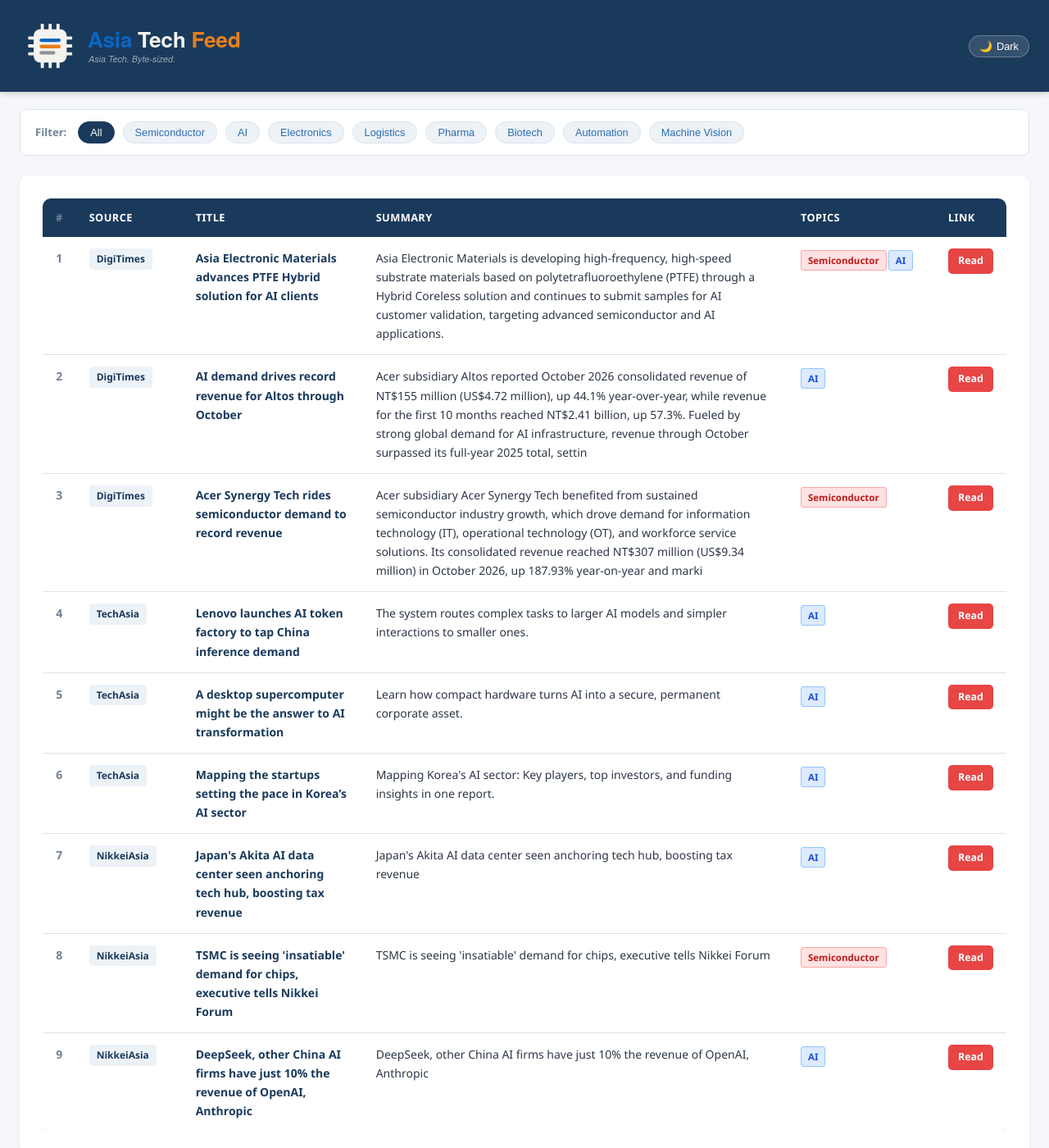
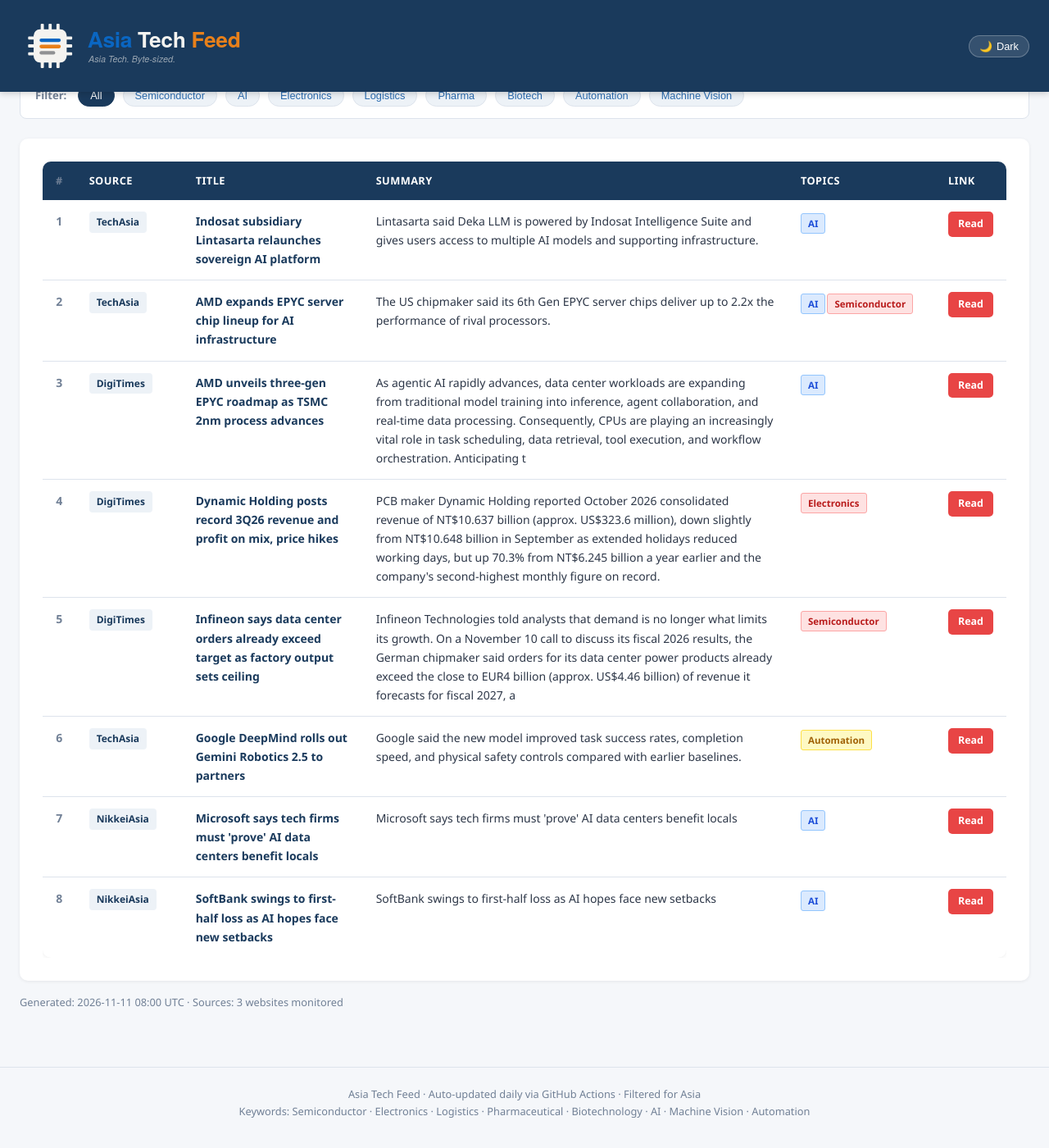
Before and after one commit to asiatechfeed/Asia-Tech-Feed, a Jekyll site: the page built from _posts/2026-11-11-asia-tech-news-digest.md, in a window 1280 px wide and 1400 px high, scrolled down 633 px. Shown: the whole window at 82% size. Built offline with Jekyll 4.4.1, drawn with Linux system fonts in a browser that asks for light colours; a script that is not in the unit is left out; some of the changed text lies outside the part shown.

Commit message:
📰 News digest 2026-11-11 (8 articles)

```diff
--- a/_posts/2026-11-11-asia-tech-news-digest.md
+++ b/_posts/2026-11-11-asia-tech-news-digest.md
@@ -1,16 +1,16 @@
 ---
 layout: post
 title: "Asia Tech News Digest - November 11, 2026"
-date: 2026-11-11 13:48:14 +0800
-articles_count: 9
+date: 2026-11-11 16:00:50 +0800
+articles_count: 8
 sources_count: 3
 sources: ["DigiTimes", "NikkeiAsia", "TechAsia"]
 csv_file: /assets/data/news-2026-11-11.tsv
-featured_title: "Asia Electronic Materials advances PTFE Hybrid solution for AI clients"
-featured_url: "https://www.digitimes.com/news/a20261110PD239/asia-hybrid-materials-substrate-performance.html"
-featured_source: "DigiTimes"
-featured_summary: "Asia Electronic Materials is developing high-frequency, high-speed substrate materials based on polytetrafluoroethylene (PTFE) through a Hybrid Coreless solution and continues to submit samples for AI customer validation, targeting advanced semiconductor and AI applications."
-featured_image: "https://img.digitimes.com/newsshow/20261110pd239_files/1_2b.jpg"
+featured_title: "Indosat subsidiary Lintasarta relaunches sovereign AI platform"
+featured_url: "https://www.techinasia.com/batams-data-center-boom-started-caveats"
+featured_source: "TechAsia"
+featured_summary: "Lintasarta said Deka LLM is powered by Indosat Intelligence Suite and gives users access to multiple AI models and supporting infrastructure."
+featured_image: ""
 ---
 
 <table class="news-table">
@@ -27,75 +27,67 @@ featured_image: "https://img.digitimes.com/newsshow/20261110pd239_files/1_2b.jpg
 <tbody>
 <tr>
   <td class="col-num">1</td>
-  <td class="col-source"><span class="source-badge">DigiTimes</span></td>
-  <td class="col-title"><span class="article-title">Asia Electronic Materials advances PTFE Hybrid solution for AI clients</span></td>
-  <td class="col-summary">Asia Electronic Materials is developing high-frequency, high-speed substrate materials based on polytetrafluoroethylene (PTFE) through a Hybrid Coreless solution and continues to submit samples for AI customer validation, targeting advanced semiconductor and AI applications.</td>
-  <td class="col-tags"><span class="tag semi">Semiconductor</span><span class="tag ai">AI</span></td>
-  <td class="col-link"><a class="btn-link" href="https://www.digitimes.com/news/a20261110PD239/asia-hybrid-materials-substrate-performance.html" target="_blank" rel="noopener">Read</a></td>
+  <td class="col-source"><span class="source-badge">TechAsia</span></td>
+  <td class="col-title"><span class="article-title">Indosat subsidiary Lintasarta relaunches sovereign AI platform</span></td>
+  <td class="col-summary">Lintasarta said Deka LLM is powered by Indosat Intelligence Suite and gives users access to multiple AI models and supporting infrastructure.</td>
+  <td class="col-tags"><span class="tag ai">AI</span></td>
+  <td class="col-link"><a class="btn-link" href="https://www.techinasia.com/batams-data-center-boom-started-caveats" target="_blank" rel="noopener">Read</a></td>
 </tr>
 <tr>
   <td class="col-num">2</td>
-  <td class="col-source"><span class="source-badge">DigiTimes</span></td>
-  <td class="col-title"><span class="article-title">AI demand drives record revenue for Altos through October</span></td>
-  <td class="col-summary">Acer subsidiary Altos reported October 2026 consolidated revenue of NT$155 million (US$4.72 million), up 44.1% year-over-year, while revenue for the first 10 months reached NT$2.41 billion, up 57.3%. Fueled by strong global demand for AI infrastructure, revenue through October surpassed its full-year 2025 total, settin</td>
-  <td class="col-tags"><span class="tag ai">AI</span></td>
-  <td class="col-link"><a class="btn-link" href="https://www.digitimes.com/news/a20261110PD247/altos-computing-revenue-acer-subsidiary-demand.html" target="_blank" rel="noopener">Read</a></td>
+  <td class="col-source"><span class="source-badge">TechAsia</span></td>
+  <td class="col-title"><span class="article-title">AMD expands EPYC server chip lineup for AI infrastructure</span></td>
+  <td class="col-summary">The US chipmaker said its 6th Gen EPYC server chips deliver up to 2.2x the performance of rival processors.</td>
+  <td class="col-tags"><span class="tag ai">AI</span><span class="tag semi">Semiconductor</span></td>
+  <td class="col-link"><a class="btn-link" href="https://www.techinasia.com/amd-shares-fall-50-q2-revenue-growth" target="_blank" rel="noopener">Read</a></td>
 </tr>
 <tr>
   <td class="col-num">3</td>
   <td class="col-source"><span class="source-badge">DigiTimes</span></td>
-  <td class="col-title"><span class="article-title">Acer Synergy Tech rides semiconductor demand to record revenue</span></td>
-  <td class="col-summary">Acer subsidiary Acer Synergy Tech benefited from sustained semiconductor industry growth, which drove demand for information technology (IT), operational technology (OT), and workforce service solutions. Its consolidated revenue reached NT$307 million (US$9.34 million) in October 2026, up 187.93% year-on-year and marki</td>
-  <td class="col-tags"><span class="tag semi">Semiconductor</span></td>
-  <td class="col-link"><a class="btn-link" href="https://www.digitimes.com/news/a20261110PD246/ast-acer-subsidiary-demand-revenue.html" target="_blank" rel="noopener">Read</a></td>
+  <td class="col-title"><span class="article-title">AMD unveils three-gen EPYC roadmap as TSMC 2nm process advances</span></td>
+  <td class="col-summary">As agentic AI rapidly advances, data center workloads are expanding from traditional model training into inference, agent collaboration, and real-time data processing. Consequently, CPUs are playing an increasingly vital role in task scheduling, data retrieval, tool execution, and workflow orchestration. Anticipating t</td>
+  <td class="col-tags"><span class="tag ai">AI</span></td>
+  <td class="col-link"><a class="btn-link" href="https://www.digitimes.com/news/a20261111PD259/amd-2nm-tsmc-data-center-cpu.html" target="_blank" rel="noopener">Read</a></td>
 </tr>
 <tr>
   <td class="col-num">4</td>
-  <td class="col-source"><span class="source-badge">TechAsia</span></td>
-  <td class="col-title"><span class="article-title">Lenovo launches AI token factory to tap China inference demand</span></td>
-  <td class="col-summary">The system routes complex tasks to larger AI models and simpler interactions to smaller ones.</td>
-  <td class="col-tags"><span class="tag ai">AI</span></td>
-  <td class="col-link"><a class="btn-link" href="https://www.techinasia.com/lenovo-says-over-90-of-ai-pilots-fail-to-reach-deployment" target="_blank" rel="noopener">Read</a></td>
+  <td class="col-source"><span class="source-badge">DigiTimes</span></td>
+  <td class="col-title"><span class="article-title">Dynamic Holding posts record 3Q26 revenue and profit on mix, price hikes</span></td>
+  <td class="col-summary">PCB maker Dynamic Holding reported October 2026 consolidated revenue of NT$10.637 billion (approx. US$323.6 million), down slightly from NT$10.648 billion in September as extended holidays reduced working days, but up 70.3% from NT$6.245 billion a year earlier and the company's second-highest monthly figure on record.</td>
+  <td class="col-tags"><span class="tag semi">Electronics</span></td>
+  <td class="col-link"><a class="btn-link" href="https://www.digitimes.com/news/a20261111PD257/dynamic-pcb-revenue-profit-price.html" target="_blank" rel="noopener">Read</a></td>
 </tr>
 <tr>
   <td class="col-num">5</td>
-  <td class="col-source"><span class="source-badge">TechAsia</span></td>
-  <td class="col-title"><span class="article-title">A desktop supercomputer might be the answer to AI transformation</span></td>
-  <td class="col-summary">Learn how compact hardware turns AI into a secure, permanent corporate asset.</td>
-  <td class="col-tags"><span class="tag ai">AI</span></td>
-  <td class="col-link"><a class="btn-link" href="https://www.techinasia.com/desktop-supercomputer-answer-ai-transformation" target="_blank" rel="noopener">Read</a></td>
+  <td class="col-source"><span class="source-badge">DigiTimes</span></td>
+  <td class="col-title"><span class="article-title">Infineon says data center orders already exceed target as factory output sets ceiling</span></td>
+  <td class="col-summary">Infineon Technologies told analysts that demand is no longer what limits its growth. On a November 10 call to discuss its fiscal 2026 results, the German chipmaker said orders for its data center power products already exceed the close to EUR4 billion (approx. US$4.46 billion) of revenue it forecasts for fiscal 2027, a</td>
+  <td class="col-tags"><span class="tag semi">Semiconductor</span></td>
+  <td class="col-link"><a class="btn-link" href="https://www.digitimes.com/news/a20261111VL218/infineon-demand-data-center-growth-revenue.html" target="_blank" rel="noopener">Read</a></td>
 </tr>
 <tr>
   <td class="col-num">6</td>
   <td class="col-source"><span class="source-badge">TechAsia</span></td>
-  <td class="col-title"><span class="article-title">Mapping the startups setting the pace in Korea’s AI sector</span></td>
-  <td class="col-summary">Mapping Korea's AI sector: Key players, top investors, and funding insights in one report.</td>
-  <td class="col-tags"><span class="tag ai">AI</span></td>
-  <td class="col-link"><a class="btn-link" href="https://www.techinasia.com/visual-story/mapping-koreas-leading-ai-startups" target="_blank" rel="noopener">Read</a></td>
+  <td class="col-title"><span class="article-title">Google DeepMind rolls out Gemini Robotics 2.5 to partners</span></td>
+  <td class="col-summary">Google said the new model improved task success rates, completion speed, and physical safety controls compared with earlier baselines.</td>
+  <td class="col-tags"><span class="tag auto">Automation</span></td>
+  <td class="col-link"><a class="btn-link" href="https://www.techinasia.com/google-deepmind-robotics-bets-brain-body" target="_blank" rel="noopener">Read</a></td>
 </tr>
 <tr>
   <td class="col-num">7</td>
   <td class="col-source"><span class="source-badge">NikkeiAsia</span></td>
-  <td class="col-title"><span class="article-title">Japan's Akita AI data center seen anchoring tech hub, boosting tax revenue</span></td>
-  <td class="col-summary">Japan's Akita AI data center seen anchoring tech hub, boosting tax revenue</td>
+  <td class="col-title"><span class="article-title">Microsoft says tech firms must 'prove' AI data centers benefit locals</span></td>
+  <td class="col-summary">Microsoft says tech firms must 'prove' AI data centers benefit locals</td>
   <td class="col-tags"><span class="tag ai">AI</span></td>
-  <td class="col-link"><a class="btn-link" href="https://asia.nikkei.com/business/technology/artificial-intelligence/japan-s-akita-ai-data-center-seen-anchoring-tech-hub-boosting-tax-revenue" target="_blank" rel="noopener">Read</a></td>
+  <td class="col-link"><a class="btn-link" href="https://asia.nikkei.com/spotlight/global-management-dialogue/global-management-dialogue-2026/microsoft-says-tech-firms-must-prove-ai-data-centers-benefit-locals" target="_blank" rel="noopener">Read</a></td>
 </tr>
 <tr>
   <td class="col-num">8</td>
   <td class="col-source"><span class="source-badge">NikkeiAsia</span></td>
-  <td class="col-title"><span class="article-title">TSMC is seeing 'insatiable' demand for chips, executive tells Nikkei Forum</span></td>
-  <td class="col-summary">TSMC is seeing 'insatiable' demand for chips, executive tells Nikkei Forum</td>
-  <td class="col-tags"><span class="tag semi">Semiconductor</span></td>
-  <td class="col-link"><a class="btn-link" href="https://asia.nikkei.com/spotlight/global-management-dialogue/global-management-dialogue-2026/tsmc-is-seeing-insatiable-demand-for-chips-executive-tells-nikkei-forum" target="_blank" rel="noopener">Read</a></td>
-</tr>
-<tr>
-  <td class="col-num">9</td>
-  <td class="col-source"><span class="source-badge">NikkeiAsia</span></td>
-  <td class="col-title"><span class="article-title">DeepSeek, other China AI firms have just 10% the revenue of OpenAI, Anthropic</span></td>
-  <td class="col-summary">DeepSeek, other China AI firms have just 10% the revenue of OpenAI, Anthropic</td>
+  <td class="col-title"><span class="article-title">SoftBank swings to first-half loss as AI hopes face new setbacks</span></td>
+  <td class="col-summary">SoftBank swings to first-half loss as AI hopes face new setbacks</td>
   <td class="col-tags"><span class="tag ai">AI</span></td>
-  <td class="col-link"><a class="btn-link" href="https://asia.nikkei.com/business/technology/artificial-intelligence/deepseek-other-china-ai-firms-have-just-10-the-revenue-of-openai-anthropic" target="_blank" rel="noopener">Read</a></td>
+  <td class="col-link"><a class="btn-link" href="https://asia.nikkei.com/business/softbank/softbank-swings-to-first-half-loss-as-ai-hopes-face-new-setbacks" target="_blank" rel="noopener">Read</a></td>
 </tr>
 </tbody>
 </table>
```
Also changed, not shown: _data/seen_urls.json (+9 -1 lines), _digest_meta.json (+19 -19 lines), assets/data/news-2026-11-11.tsv (+8 -9 lines), assets/data/search-index.json.
